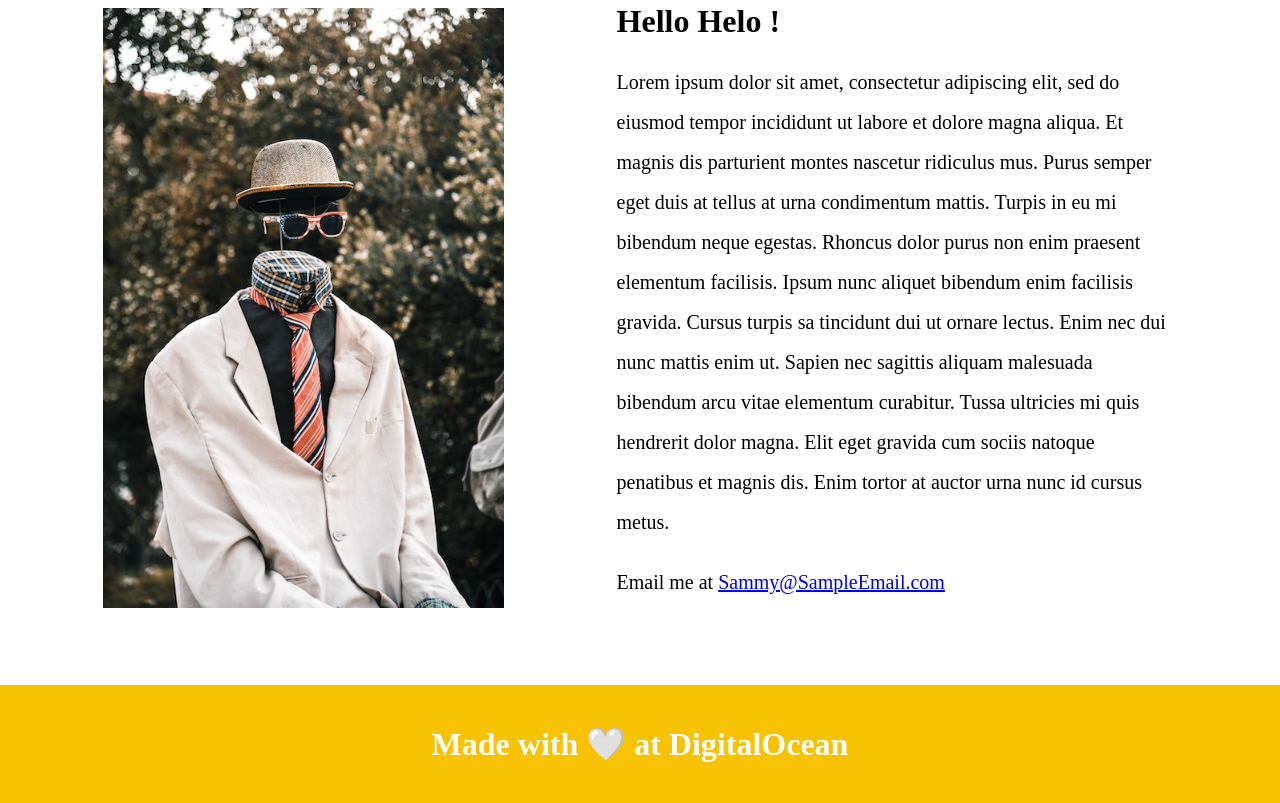
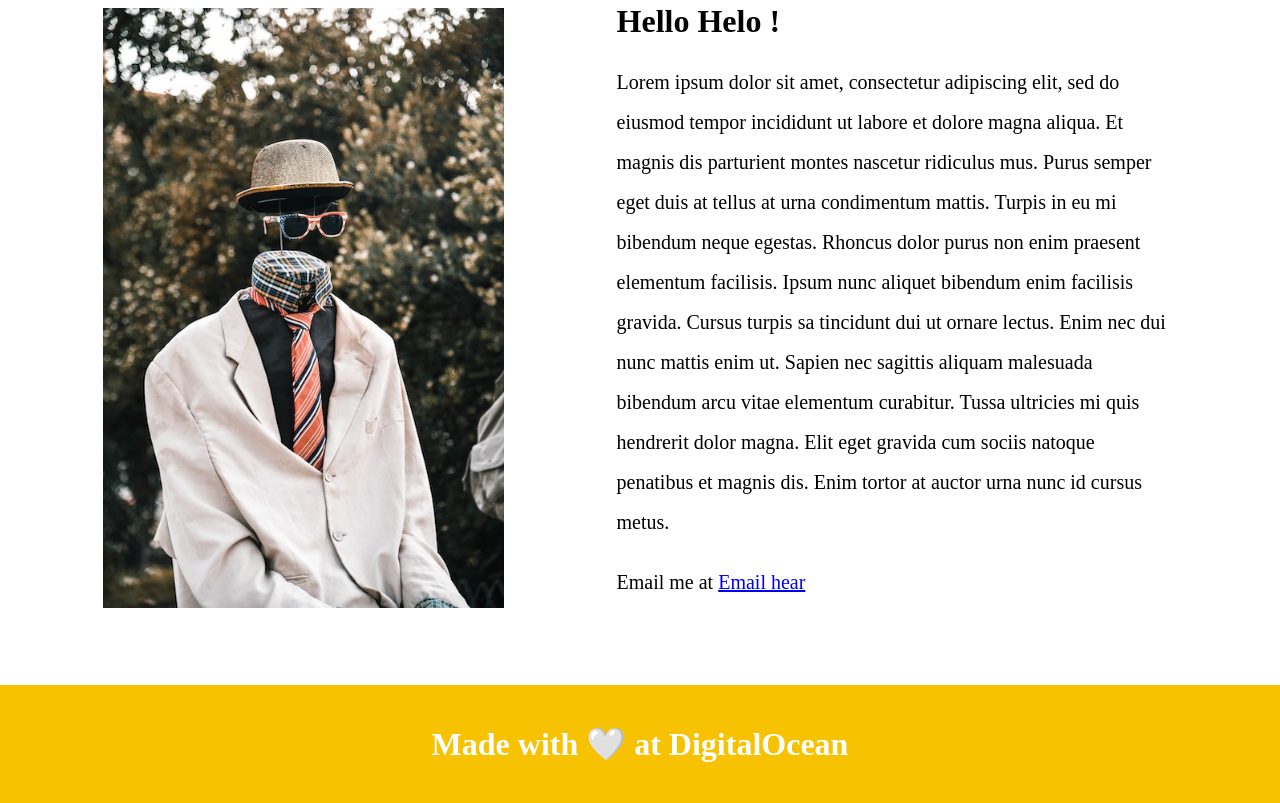
Before and after one commit to shuhei170/noraBest, a plain HTML site: page index.html in a window 1280 px wide. Shown: the part 625-1428 px from the top of the page. Drawn offline with Linux system fonts and the light colour scheme.

Commit message:
chage mail address

```diff
--- a/index.html
+++ b/index.html
@@ -34,7 +34,7 @@
           enim ut. Sapien nec sagittis aliquam malesuada bibendum arcu vitae elementum curabitur. Tussa ultricies mi quis hendrerit dolor magna. Elit eget gravida cum sociis natoque penatibus et magnis dis. Enim tortor at auctor urna nunc id
           cursus metus. </p>
         <p style="line-height: 2.0; font-size:20px;">
-          Email me at <a href="mailto:Sammy@SampleEmail.com">Sammy@SampleEmail.com </a></p>
+          Email me at <a href="mailto:shu0126@me.com">Email hear </a></p>
       </td>
     </tr>
   </table>
```
